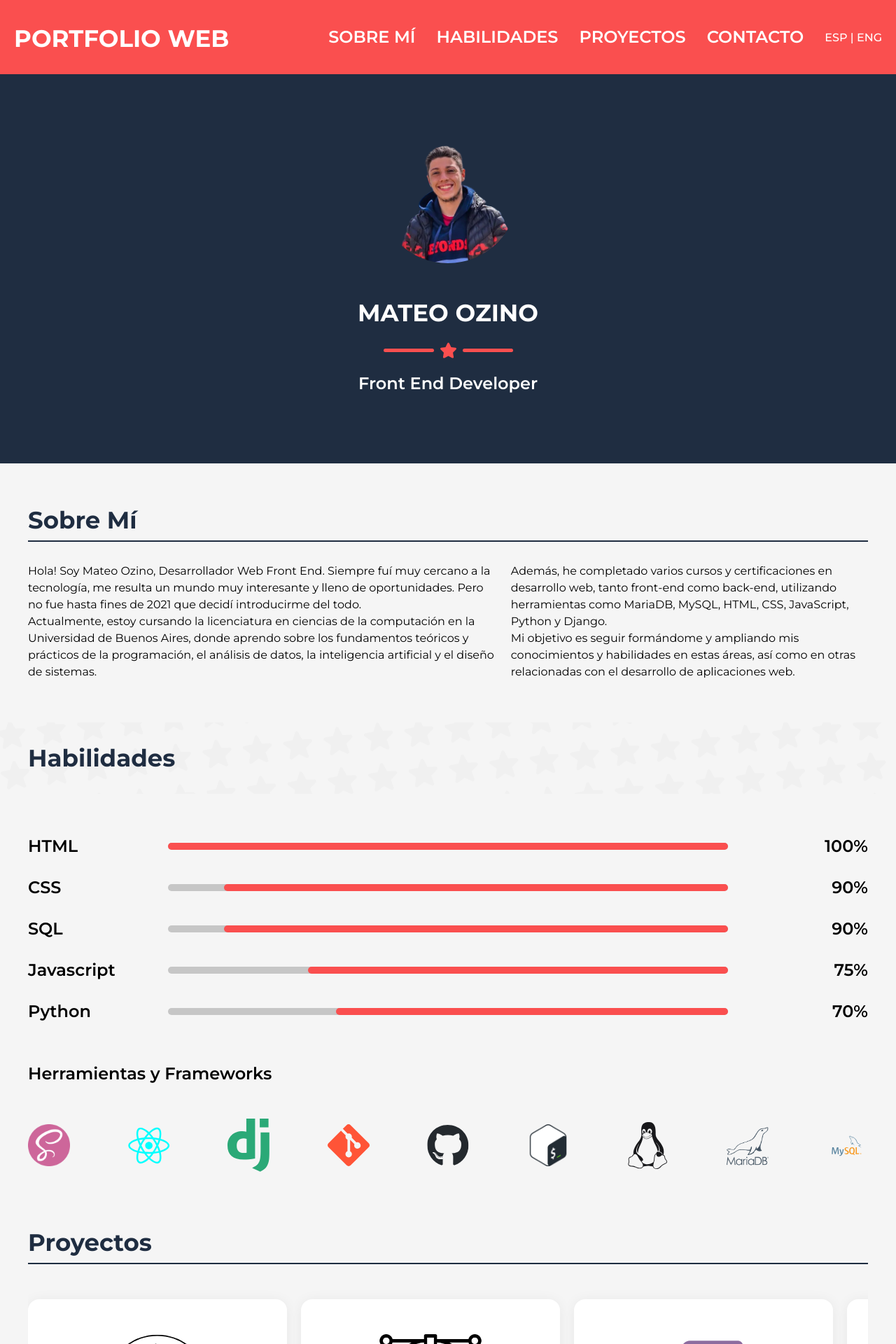
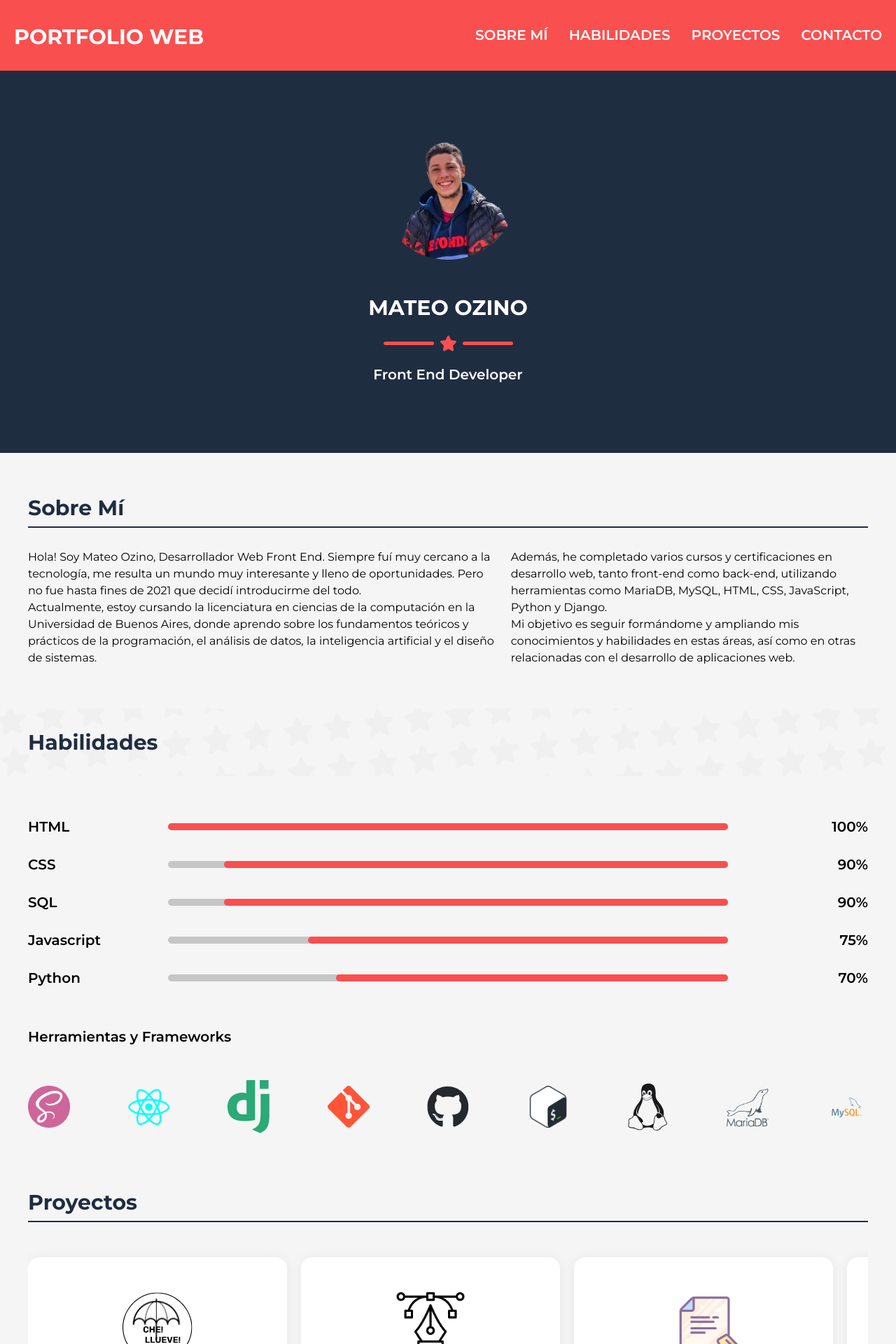
Before and after one commit to Mateo-Ozino/portfolio-personal-V2, a React (Vite) app: page / in a window 1280 px wide. Shown: the top 1920 px of the page at 70% size. Built offline with nearby package versions, Linux system fonts and the light colour scheme.

Commit message:
Ajustes responsive para ancho de tablets

```diff
--- a/src/components/Navbar.jsx
+++ b/src/components/Navbar.jsx
@@ -30,7 +30,7 @@ export function Navbar() {
   return (
     <>
       {
-        anchoComponente >= 768 ? (
+        anchoComponente >= 1024 ? (
           <nav className="navbar">
             <ul className="navbar__menu">
               <li><a href="#about">Sobre mí</a></li>
@@ -38,7 +38,7 @@ export function Navbar() {
               <li><a href="#projects-container">Proyectos</a></li>
               <li><a href="#contact">Contacto</a></li>
             </ul>
-            <h4>Esp | Eng</h4>
+            {/* <h4>Esp | Eng</h4> */}
           </nav>
         ) : (
           <>
@@ -50,7 +50,7 @@ export function Navbar() {
                 <li onClick={openMenu}><a href="#contact">Contacto</a></li>
               </ul>
             </nav>
-            <h4 style={isClosed ? {display: "none"} : {display: "block"}}>Esp | Eng</h4>
+            {/* <h4 style={isClosed ? {display: "none"} : {display: "block"}}>Esp | Eng</h4> */}
             {isClosed ? <IoMenu onClick={openMenu}/> : <IoClose onClick={openMenu}/>}
           </>
         )
--- a/src/css/style.css
+++ b/src/css/style.css
@@ -165,7 +165,7 @@ h1 {
 .header--full h4 {
   grid-area: lang;
   align-self: end;
-  font: normal 500 16px/normal "Montserrat", sans-serif;
+  font: normal 500 12px/normal "Montserrat", sans-serif;
 }
 .header--full .navbar--opened .navbar__menu--opened {
   display: flex;
@@ -324,7 +324,7 @@ h1 {
   text-align: center;
 }
 .projects-container__project-content figure {
-  width: 150px;
+  width: 100px;
 }
 .projects-container__project-content p {
   width: 90%;
@@ -384,7 +384,7 @@ h1 {
   padding: 18px 16px;
 }
 .contact__container form .contact__inputs-container input::placeholder, .contact__container form .contact__inputs-container textarea::placeholder {
-  font: normal 400 20px/normal "Montserrat", sans-serif;
+  font: normal 400 16px/normal "Montserrat", sans-serif;
   color: #444444;
 }
 .contact__container form .contact__inputs-container input:focus-visible, .contact__container form .contact__inputs-container textarea:focus-visible {
@@ -438,23 +438,23 @@ h1 {
 }
 
 h1 {
-  font: normal 700 34px/normal "Montserrat", sans-serif;
+  font: normal 700 30px/normal "Montserrat", sans-serif;
 }
 
 h2 {
-  font: normal 600 24px/normal "Montserrat", sans-serif;
+  font: normal 600 20px/normal "Montserrat", sans-serif;
 }
 
 h3 {
-  font: normal 400 20px/normal "Montserrat", sans-serif;
+  font: normal 400 16px/normal "Montserrat", sans-serif;
 }
 
 h4 {
-  font: normal 500 16px/normal "Montserrat", sans-serif;
+  font: normal 500 12px/normal "Montserrat", sans-serif;
 }
 
 h5 {
-  font: normal 400 12px/normal "Montserrat", sans-serif;
+  font: normal 400 10px/normal "Montserrat", sans-serif;
 }
 
 p {
@@ -462,7 +462,7 @@ p {
 }
 
 .navbar__menu > li > a {
-  font: normal 600 24px/normal "Montserrat", sans-serif;
+  font: normal 600 20px/normal "Montserrat", sans-serif;
 }
 
 @media (max-width: 768px) {
@@ -569,6 +569,7 @@ p {
     width: 80px;
   }
   .projects-container__project .projects-container__project-button button {
+    font: normal 500 12px/normal "Montserrat", sans-serif;
     padding: 15px 0;
   }
   .contact {
--- a/src/sass/_media.sass
+++ b/src/sass/_media.sass
@@ -79,6 +79,7 @@
         width: 80px
       .projects-container__project-button
         button
+          font: variables.$mobile-h4
           padding: 15px 0
 
   .contact
--- a/src/sass/style.sass
+++ b/src/sass/style.sass
@@ -161,7 +161,7 @@
       h2
         text-align: center
       figure
-        width: 150px
+        width: 100px
       p
         width: 90%
         text-align: center
```
Also changed, not shown: src/sass/_variables.sass (+5 -5 lines), 1 other file (tests, documents, lock files or other folders).
